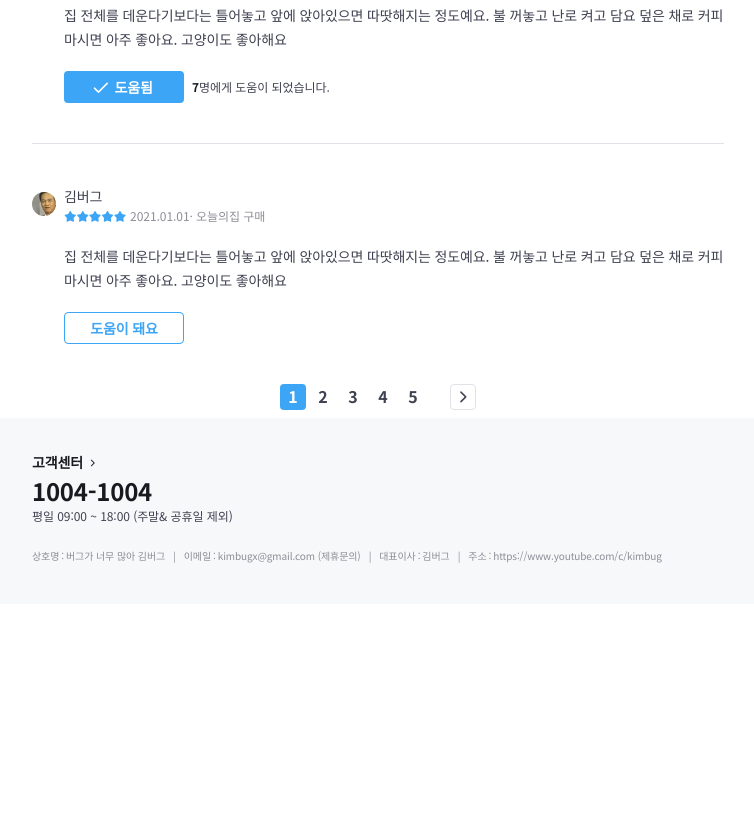
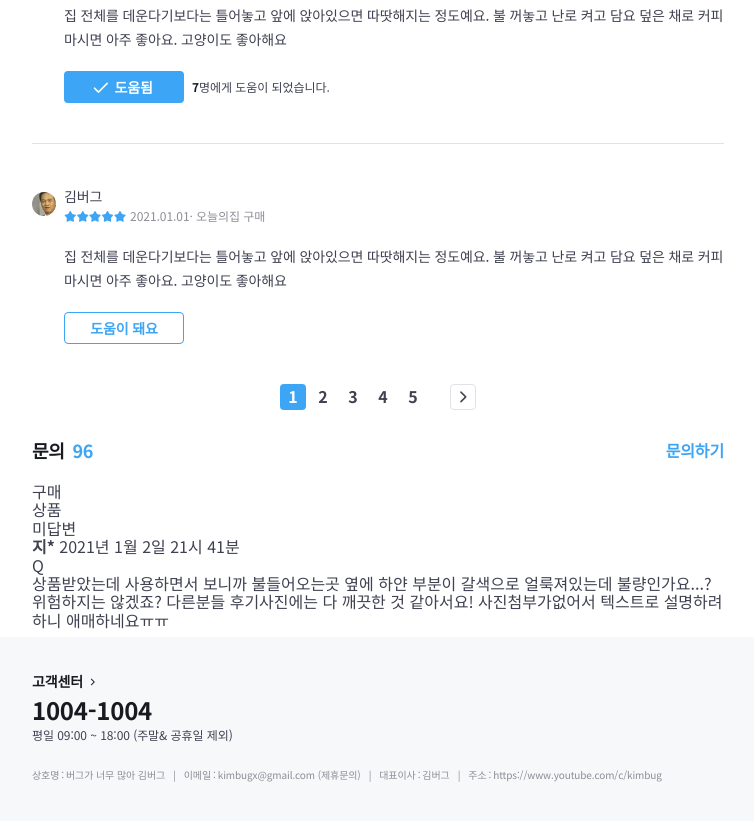
Before and after one commit to hsyeon603/tomorrow-house, a website: page index.html in a window 1280 px wide. Shown: the part 10234-11055 px from the top of the page, without its empty margins (48-802 px from the left). Before the commit the page ends 10838 px from the top, so only its background shows below. Drawn offline with nearby package versions, Linux system fonts and the light colour scheme; files that its build step writes are made by us from their sources; files whose address does not match are found by name.

Commit message:
🚧 Mark up product-inquiry section and its card

```diff
--- a/index.html
+++ b/index.html
@@ -871,6 +871,49 @@
               </div>
             </section>
             <div class="product-section-divider sm-only" aria-hidden></div> -->
+
+            <section class="product-section product-inquiry" role="tabpanel" id="product-inquiry">
+              <header class="product-section-header">
+                <h1 class="title">문의</h1>
+                <strong class="badge" aria-label="96개">96</strong>
+                <a class="text-button" href="/">문의하기</a>
+              </header>
+
+              <div class="product-section-content">
+                <ol class="inquiry-list">
+                  <li class="inquiry-item">
+                    <article class="inquiry-card">
+                      <header class="inquiry-card-header">
+                        <h3 class="visually-hidden">지* 님이 남기신 문의</h3>
+                        <dl class="detail">
+                          <dt class="visually-hidden">구매여부</dt>
+                          <dd>구매</dd>
+                          <dt class="visually-hidden">문의유형</dt>
+                          <dd>상품</dd>
+                          <dt class="visually-hidden">답변여부</dt>
+                          <dd>미답변</dd>
+                        </dl>
+                        <div class="misc">
+                          <strong>지*</strong>
+                          <time datetime="2021-01-02 21:41">2021년 1월 2일 21시 41분</time>
+                        </div>
+                      </header>
+
+                      <div class="inquiry-card-body">
+                        <div class="question-content">
+                          <span aria-label="문의 내용">Q</span>
+                          <p>
+                            상품받았는데 사용하면서 보니까 불들어오는곳 옆에 하얀 부분이 갈색으로 얼룩져있는데
+                            불량인가요...? 위험하지는 않겠죠? 다른분들 후기사진에는 다 깨끗한 것 같아서요!
+                            사진첨부가없어서 텍스트로 설명하려 하니 애매하네요ㅠㅠ
+                          </p>
+                        </div>
+                      </div>
+                    </article>
+                  </li>
+                </ol>
+              </div>
+            </section>
           </div>
         </div>
       </div>
```
